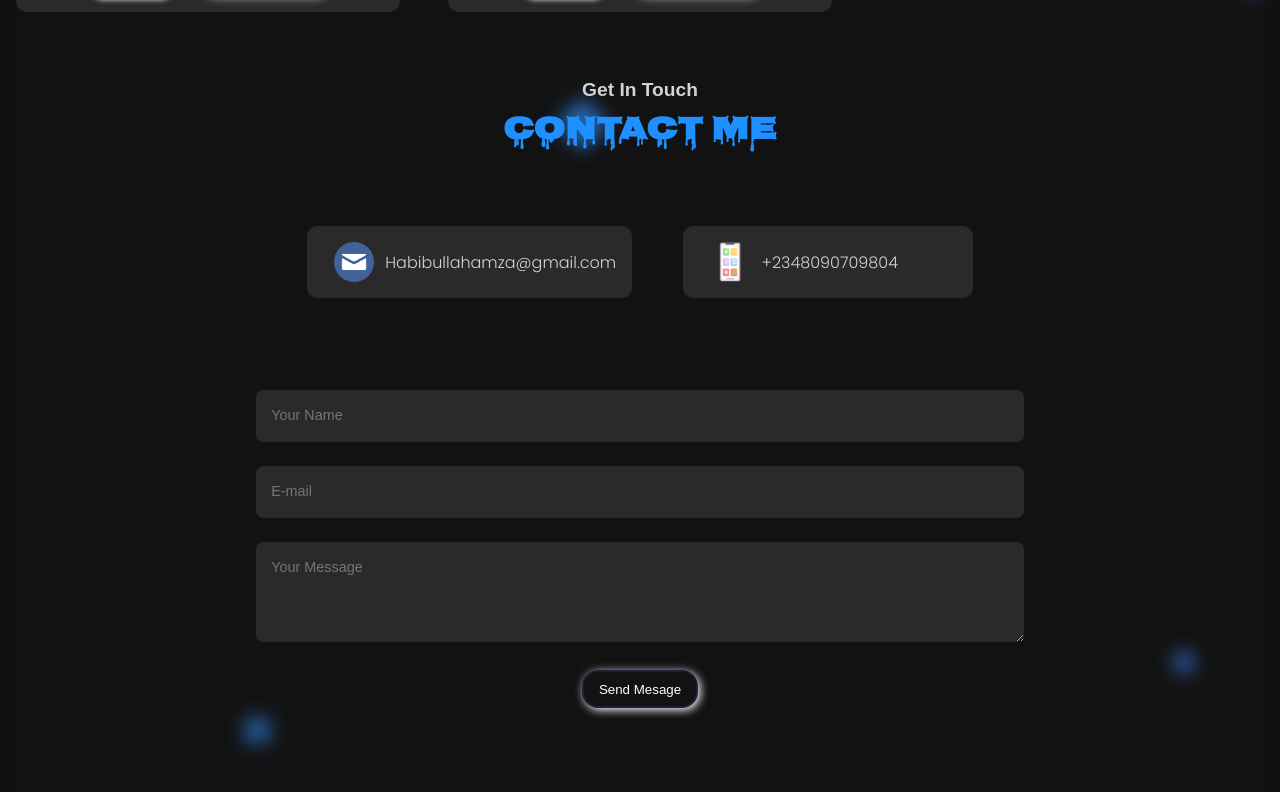
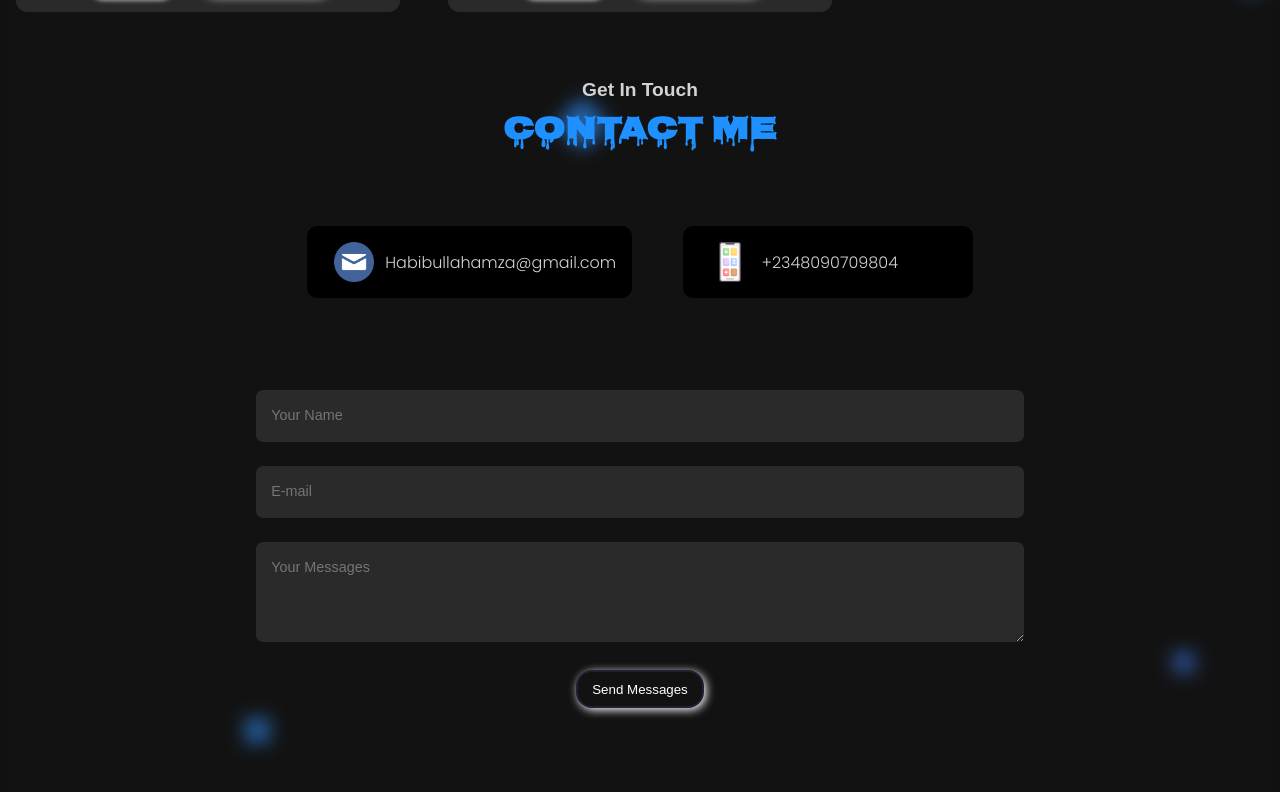
Before and after one commit to hamzeey/my_Portfolio, a React (Vite) app: page / in a window 1280 px wide. Shown: the part 2705-3497 px from the top of the page. Built offline with nearby package versions, Linux system fonts and the light colour scheme; a web font is replaced by a local one.

Commit message:
contact section bug fix

```diff
--- a/src/App.jsx
+++ b/src/App.jsx
@@ -3,7 +3,7 @@ import Hero from './Components/Hero/Hero'
 import About from './Components/About/About'
 import Skill from './Components/Skill/Skill'
 import Nav from './Components/Nav/Nav'
-import Contact from './Components/Contact/Contact'
+import Contact from './Components/Contact/Contaact'
 import Projects from './Components/Projectss/Projects'
 
 
--- a/src/Components/Contact/contact.jsx
+++ b/src/Components/Contact/Contaact.jsx
@@ -5,7 +5,7 @@ import { useRef } from 'react'
 import emailjs from 'emailjs-com'
 
 
-function Contact() {
+function Contaact() {
 
     const form = useRef();
     const sendEmail = (e) => {
@@ -48,12 +48,13 @@ function Contact() {
                 </div>
 
                 <div className='fields'>
-                    <textarea className='p-text' type="text" placeholder='Your Message' name='message' required />
+                    <textarea className='p-text' type="text" placeholder='Your Messages' name='message' required />
                 </div>
-                <button className='btn' type='submit'>Send Mesage</button>
+                <button className='btn' type='submit'>Send Messages</button>
+
             </form>
         </section>
     )
 }
 
-export default Contact
+export default Contaact
--- a/src/Components/Contact/Contact.css
+++ b/src/Components/Contact/Contact.css
@@ -41,7 +41,7 @@
 
 .contactss {
     align-items: center;
-    background-color: #2b2a2a;
+    background-color: black;
     border-radius: 10px;
     cursor: pointer;
     display: flex;
```
